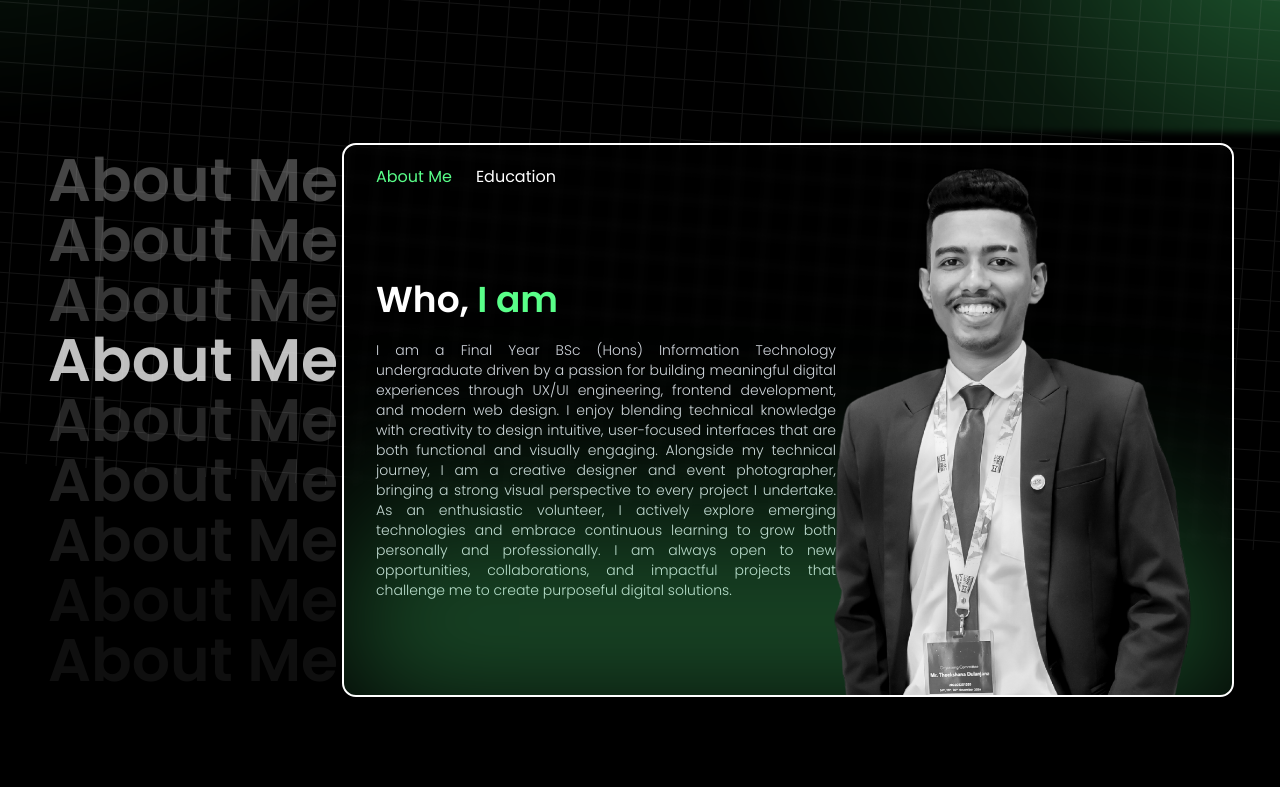
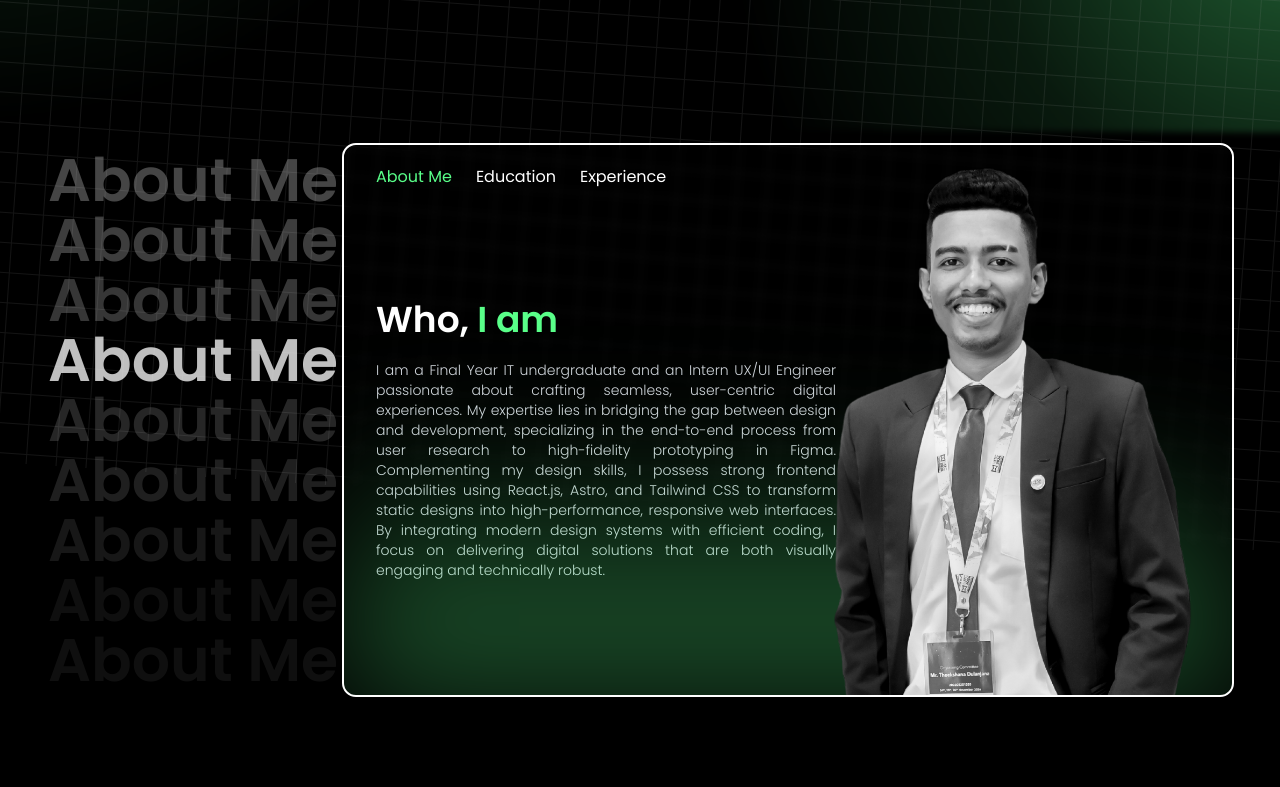
Before and after one commit to TheekshanaDulanjana/Personal-Portfolio, a React (Vite) app: page /#projects in a window 1280 px wide. Shown: the part 695-1482 px from the top of the page. Built offline with nearby package versions, Linux system fonts and the light colour scheme; no server answers; a web font is replaced by a local one.

Commit message:
Chnage CV and About me section Signed-off-by: OPT Dulanjana <140092772+TheekshanaDulanjana@users.noreply.github.com>

```diff
--- a/src/pages/About.jsx
+++ b/src/pages/About.jsx
@@ -19,7 +19,7 @@ export default function AboutMe() {
           animate={{ x: 0, opacity: 1 }}
           transition={{ duration: 1 }}
           className="hidden lg:flex w-1/3 flex-col justify-center font-semibold font-poppins
-         text-white leading-none select-none pointer-events-none"
+          text-white leading-none select-none pointer-events-none"
         >
           {["27", "24", "21", "75", "15", "12", "9", "6", "6"].map((op, i) => (
             <motion.p
@@ -72,11 +72,21 @@ export default function AboutMe() {
               >
                 Education
               </button>
+              <button
+                onClick={() => handleToggle("experience")}
+                className={`text-sm sm:text-base font-poppins transition-colors duration-300 cursor-pointer ${
+                  activeSection === "experience"
+                    ? "text-[#59ff89]"
+                    : "text-white hover:text-[#59ff89]"
+                }`}
+              >
+                Experience
+              </button>
             </div>
 
             {/* Content switching */}
             <AnimatePresence mode="wait">
-              {activeSection === "about" ? (
+              {activeSection === "about" && (
                 <motion.div
                   key="about"
                   initial={{ opacity: 0, x: -50 }}
@@ -91,32 +101,26 @@ export default function AboutMe() {
                       Who, <span className="text-[#59ff89]">I am</span>
                     </h1>
 
-                    {/* Paragraph for md and below */}
                     <p className="block lg:hidden text-xs sm:text-sm md:text-sm md:leading-5 font-light font-poppins text-gray-400 text-justify">
-                I am a Final Year BSc (Hons) Information Technology undergraduate passionate about
-                creating meaningful digital experiences through UX/UI engineering, frontend development,
-                 and modern web design. I blend technical expertise with creativity to craft intuitive,
-                 user-focused interfaces that are functional and visually engaging. Alongside my technical
-                  skills, I am a creative designer and event photographer, bringing a strong visual perspective
-                  to every project. As an enthusiastic volunteer, I explore emerging technologies,
-                   embrace continuous learning, and welcome opportunities for impactful collaborations
-                    and purposeful digital solutions
+                      I am a Final Year IT undergraduate and an Intern UX/UI Engineer passionate about crafting
+                      seamless, user-centric digital experiences. My expertise lies in bridging the gap between
+                      design and development, specializing in the end-to-end process from user research to high-fidelity
+                      prototyping in Figma. Complementing my design skills, I possess strong frontend capabilities using React.js,
+                      Astro, and Tailwind CSS to transform static designs into high-performance, responsive web interfaces.
+                      By integrating modern design systems with efficient coding, I focus on delivering digital solutions that
+                      are both visually engaging and technically robust.
                     </p>
 
-                    {/* Paragraph for lg and above */}
                     <p className="hidden lg:block text-xs md:text-sm font-light font-poppins text-gray-300 leading-5 mb-10 text-justify">
-                    I am a Final Year BSc (Hons) Information Technology undergraduate driven by a passion for building meaningful
-                    digital experiences through UX/UI engineering, frontend development, and modern web design.
-                    I enjoy blending technical knowledge with creativity to design intuitive, user-focused
-                      interfaces that are both functional and visually engaging. Alongside my technical journey,
-                      I am a creative designer and event photographer, bringing a strong visual perspective to
-                      every project I undertake. As an enthusiastic volunteer, I actively explore emerging
-                        technologies and embrace continuous learning to grow both personally and professionally.
-                        I am always open to new opportunities, collaborations, and impactful projects that
-                          challenge me to create purposeful digital solutions.
+                      I am a Final Year IT undergraduate and an Intern UX/UI Engineer passionate about crafting
+                      seamless, user-centric digital experiences. My expertise lies in bridging the gap between
+                      design and development, specializing in the end-to-end process from user research to high-fidelity
+                      prototyping in Figma. Complementing my design skills, I possess strong frontend capabilities using React.js,
+                      Astro, and Tailwind CSS to transform static designs into high-performance, responsive web interfaces.
+                      By integrating modern design systems with efficient coding, I focus on delivering digital solutions that
+                      are both visually engaging and technically robust.
                     </p>
 
-                    {/* Glow effect */}
                     <div className="absolute bottom-0 left-0 w-full h-1/2 bg-gradient-to-t from-[#59ff89]/40 to-transparent rounded-b-xl blur-3xl z-0" />
                   </div>
 
@@ -136,7 +140,9 @@ export default function AboutMe() {
                     />
                   </motion.div>
                 </motion.div>
-              ) : (
+              )}
+
+              {activeSection === "education" && (
                 <motion.div
                   key="education"
                   initial={{ opacity: 0, x: 50 }}
@@ -145,14 +151,11 @@ export default function AboutMe() {
                   transition={{ duration: 0.6 }}
                   className="w-full max-w-5xl mx-auto px-6"
                 >
-                  {/* Title */}
                   <h1 className="text-3xl sm:text-4xl font-semibold font-poppins text-white mt-5 mb-10">
                     Pathway to <span className="text-[#59ff89]"> Knowledge</span>
                   </h1>
 
-                  {/* Boxes container */}
                   <div className="flex flex-col sm:flex-row justify-center items-stretch gap-6">
-                    {/* University Education */}
                     <motion.div
                       whileHover={{ scale: 1.05 }}
                       transition={{ type: "spring", stiffness: 200 }}
@@ -168,7 +171,6 @@ export default function AboutMe() {
                       </p>
                     </motion.div>
 
-                    {/* Secondary Education */}
                     <motion.div
                       whileHover={{ scale: 1.05 }}
                       transition={{ type: "spring", stiffness: 200 }}
@@ -185,7 +187,39 @@ export default function AboutMe() {
                     </motion.div>
                   </div>
 
-                  {/* Glow effect */}
+                  <div className="absolute bottom-0 left-0 w-full h-1/2 bg-gradient-to-t from-[#59ff89]/40 to-transparent rounded-b-xl blur-3xl z-0" />
+                </motion.div>
+              )}
+
+              {activeSection === "experience" && (
+                <motion.div
+                  key="experience"
+                  initial={{ opacity: 0, x: 50 }}
+                  animate={{ opacity: 1, x: 0 }}
+                  exit={{ opacity: 0, x: -50 }}
+                  transition={{ duration: 0.6 }}
+                  className="w-full max-w-5xl mx-auto px-6"
+                >
+                  <h1 className="text-3xl sm:text-4xl font-semibold font-poppins text-white mt-5 mb-10 text-left">
+                    Professional <span className="text-[#59ff89]"> Journey</span>
+                  </h1>
+
+                  <div className="flex flex-col sm:flex-row justify-start items-start gap-6">
+                    <motion.div
+                      whileHover={{ scale: 1.05 }}
+                      transition={{ type: "spring", stiffness: 200 }}
+                      className="w-full sm:w-1/2 bg-black backdrop-blur-3xl p-4 shadow-lg space-y-2 border border-white/60 rounded-xl flex flex-col justify-center"
+                    >
+                      <h2 className="text-base sm:text-lg md:text-xl font-semibold font-poppins text-white">
+                        Glamer Media
+                      </h2>
+                      <p className="text-xs sm:text-sm md:text-base font-light font-poppins text-gray-300 leading-6">
+                        Intern UX/UI Engineer <br />
+                        September 2025 - Present
+                      </p>
+                    </motion.div>
+                  </div>
+
                   <div className="absolute bottom-0 left-0 w-full h-1/2 bg-gradient-to-t from-[#59ff89]/40 to-transparent rounded-b-xl blur-3xl z-0" />
                 </motion.div>
               )}
```
Also changed, not shown: 1 other file (tests, documents, lock files or other folders).
